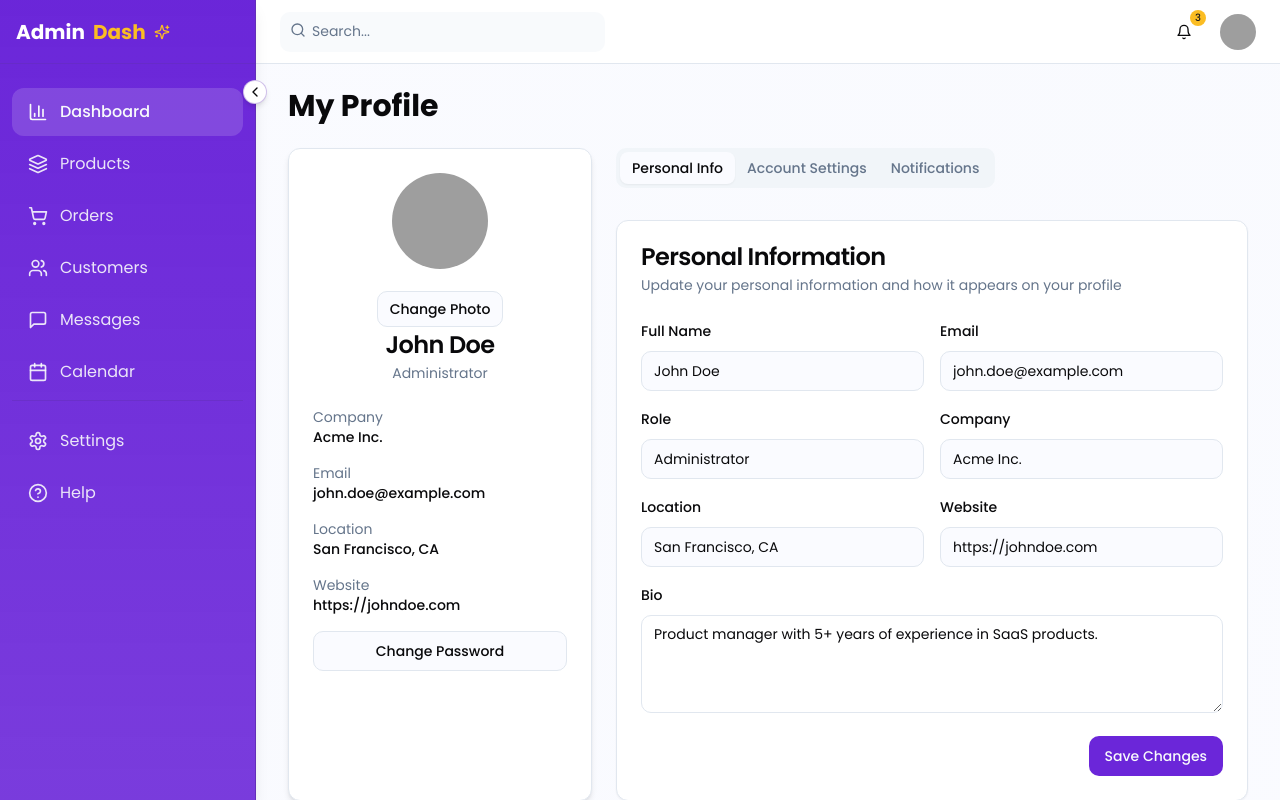
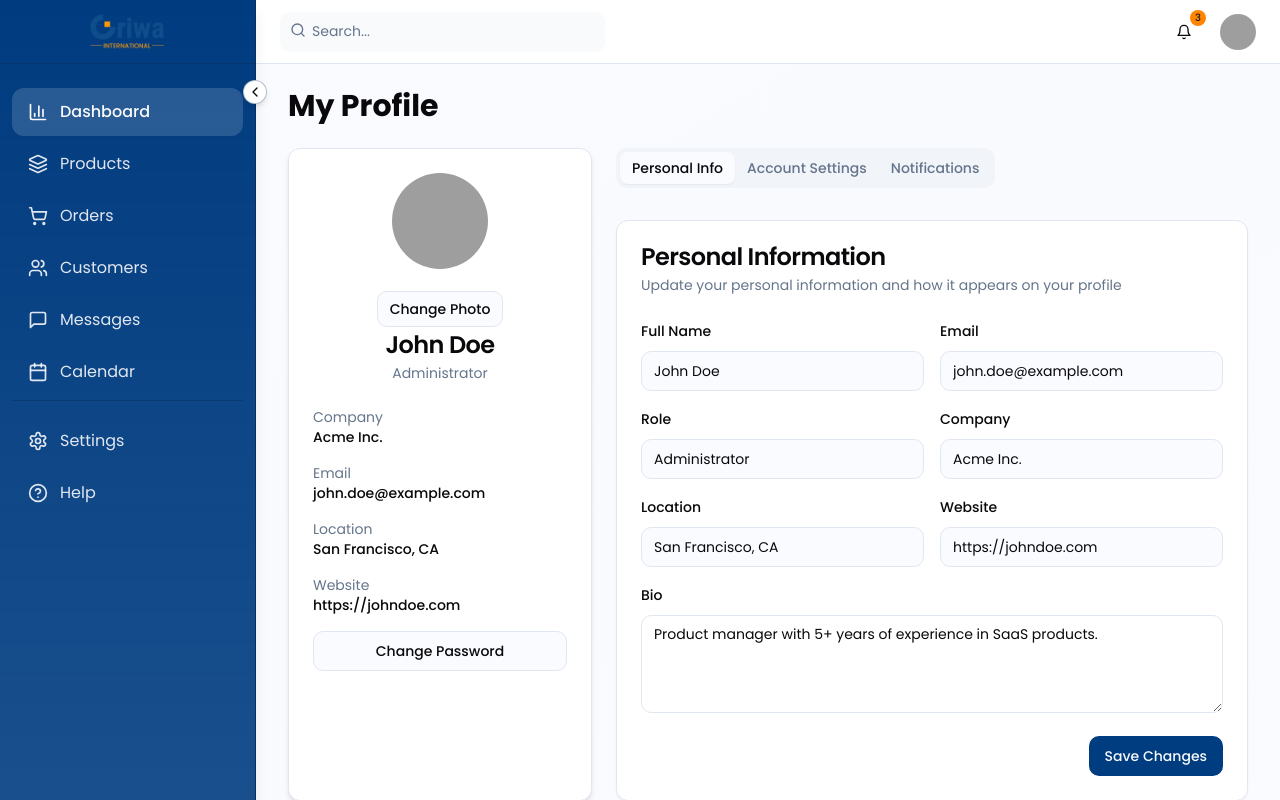
Before and after one commit to Aryanlanghanoja/sleek-admin-canvas, a React (Vite) app: page /profile in a window 1280 px wide. Built offline with nearby package versions, Linux system fonts and the light colour scheme; grey boxes are pictures that could not be loaded.

Commit message:
Replace admin text with logo
Replaced the "Admin Dash" text in the sidebar with the logo and adjusted the color theme to match the logo.

```diff
--- a/src/components/layout/Sidebar.tsx
+++ b/src/components/layout/Sidebar.tsx
@@ -10,8 +10,7 @@ import {
   ShoppingCart,
   Layers,
   ChevronLeft,
-  ChevronRight,
-  Sparkles
+  ChevronRight
 } from 'lucide-react';
 import { cn } from '@/lib/utils';
 import { Button } from '@/components/ui/button';
@@ -43,16 +42,17 @@ const Sidebar = () => {
     )}>
       <div className="flex items-center p-4 h-16 border-b border-sidebar-border/50">
         {!collapsed && (
-          <h1 className="text-xl font-bold text-white flex items-center gap-2">
-            Admin<span className="text-sidebar-accent">Dash</span>
-            <Sparkles className="h-4 w-4 text-sidebar-accent" />
-          </h1>
+          <div className="w-full flex justify-center">
+            <img
+              src="/lovable-uploads/e1fa932d-200e-41b7-aadb-60a7796b3864.png"
+              alt="Oriwa International"
+              className="h-10 max-w-full object-contain"
+            />
+          </div>
         )}
         {collapsed && (
           <div className="w-full flex justify-center">
-            <span className="font-bold text-white flex items-center">
-              <span className="text-sidebar-accent">A</span>D
-            </span>
+            <div className="h-8 w-8 rounded-full bg-sidebar-accent flex items-center justify-center text-sidebar-accent-foreground font-bold">O</div>
           </div>
         )}
       </div>
--- a/src/index.css
+++ b/src/index.css
@@ -1,4 +1,3 @@
-
 @tailwind base;
 @tailwind components;
 @tailwind utilities;
@@ -14,13 +13,13 @@
     --popover: 0 0% 100%;
     --popover-foreground: 240 10% 3.9%;
 
-    --primary: 263 70% 50%;
+    --primary: 212 100% 25%;
     --primary-foreground: 210 40% 98%;
 
-    --secondary: 186 100% 42%;
+    --secondary: 31 100% 50%;
     --secondary-foreground: 210 40% 98%;
 
-    --accent: 43 96% 56%;
+    --accent: 31 100% 50%;
     --accent-foreground: 240 5.9% 10%;
 
     --muted: 210 40% 96%;
@@ -31,18 +30,18 @@
 
     --border: 214 32% 91%;
     --input: 214 32% 91%;
-    --ring: 262 70% 50%;
+    --ring: 212 100% 25%;
 
     --radius: 0.75rem;
 
-    --sidebar-background: 263 70% 50%;
+    --sidebar-background: 212 100% 25%;
     --sidebar-foreground: 210 40% 98%;
-    --sidebar-primary: 186 100% 42%;
+    --sidebar-primary: 31 100% 50%;
     --sidebar-primary-foreground: 210 40% 98%;
-    --sidebar-accent: 43 96% 56%;
+    --sidebar-accent: 31 100% 50%;
     --sidebar-accent-foreground: 240 5.9% 10%;
-    --sidebar-border: 263 60% 45%;
-    --sidebar-ring: 262 70% 50%;
+    --sidebar-border: 212 90% 20%;
+    --sidebar-ring: 212 100% 25%;
   }
 
   * {
```
Also changed, not shown: public/lovable-uploads/e1fa932d-200e-41b7-aadb-60a7796b3864.png (added).
